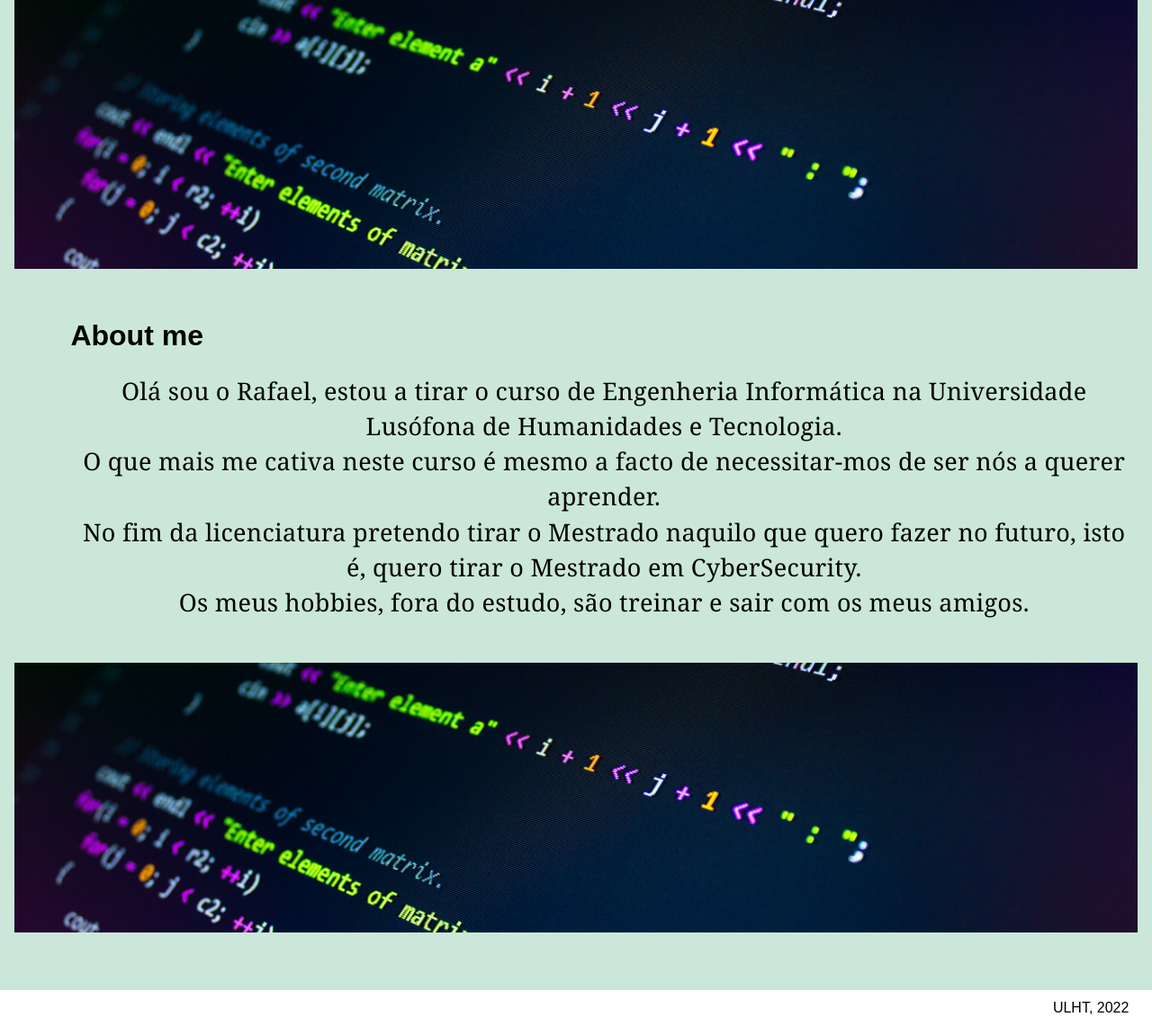
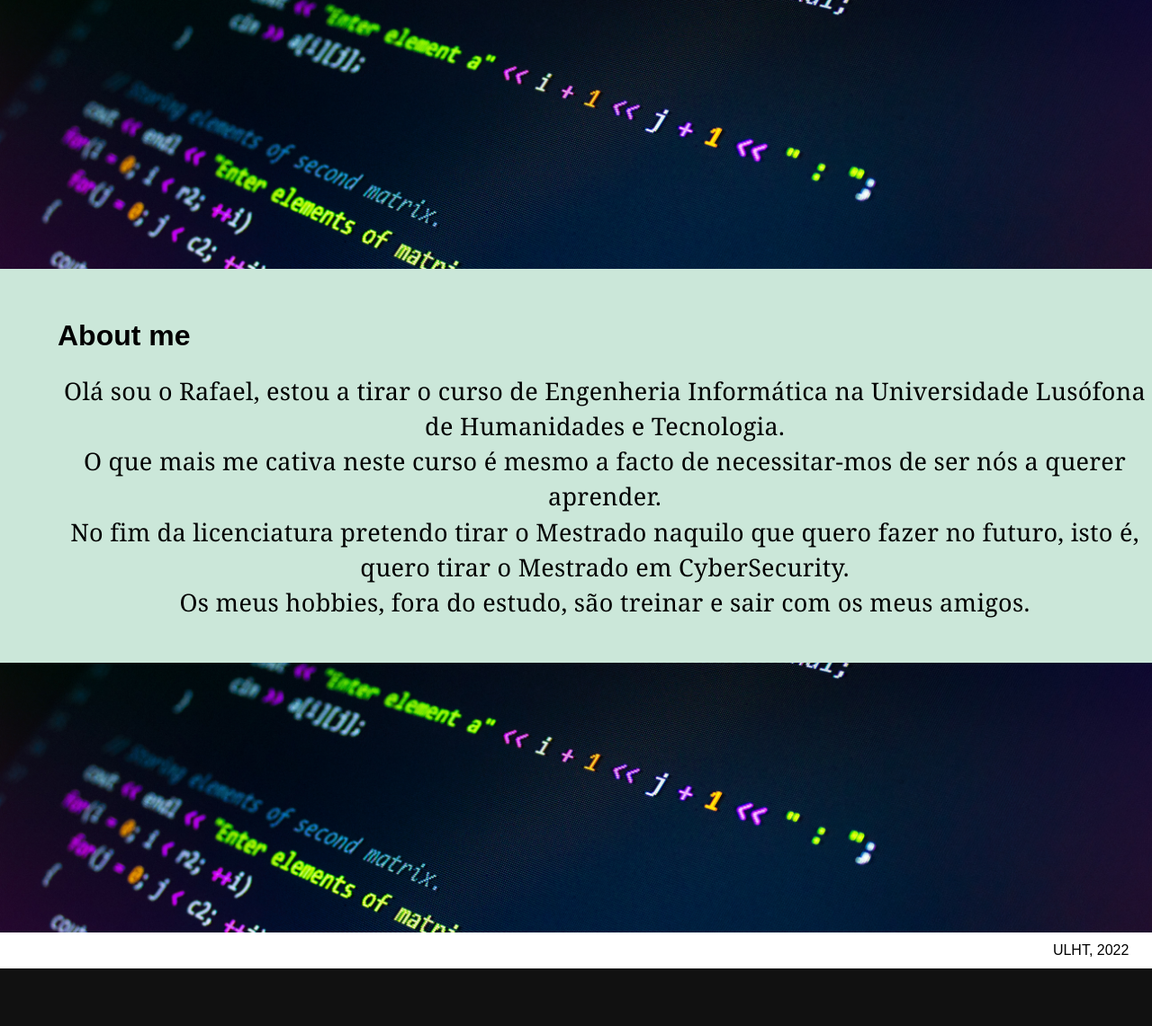
Before and after one commit to rafaelpaulo22001810/portfolio, a Django app: page / in a window 1280 px wide. Shown: the part 801-1942 px from the top of the page at 90% size. After the commit the page ends 1878 px from the top, so only its background shows below. Run offline with Django 4.2, Linux system fonts and the light colour scheme; parts of the project's set-up code (start-up, migrations or seed data) failed here and were passed over.

Commit message:
porfolio

```diff
--- a/portfolio/static/portfolio/css/layout.css
+++ b/portfolio/static/portfolio/css/layout.css
@@ -48,7 +48,6 @@ nav a {
 main {
     min-height: 85vh;
     background-color: #cbe7d9;
-    padding: 0 1em 4em 1em;
 }
 
 footer {
@@ -84,6 +83,7 @@ footer {
     position: relative;
     transition: all .4s;
     border-radius: 20px;
+    margin-bottom: 75px;
 }
 .box p{
     font-family: 'Poppins',sans-serif;
```
